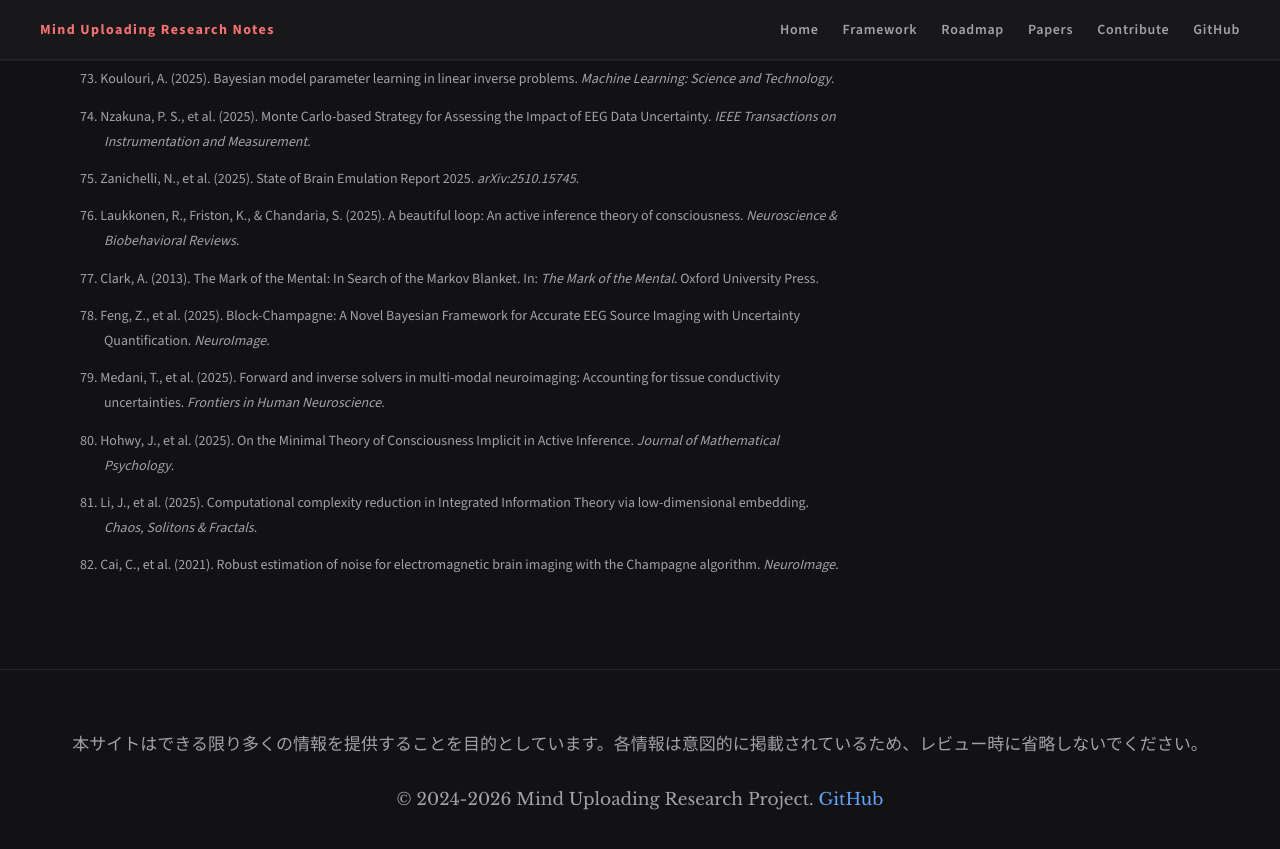
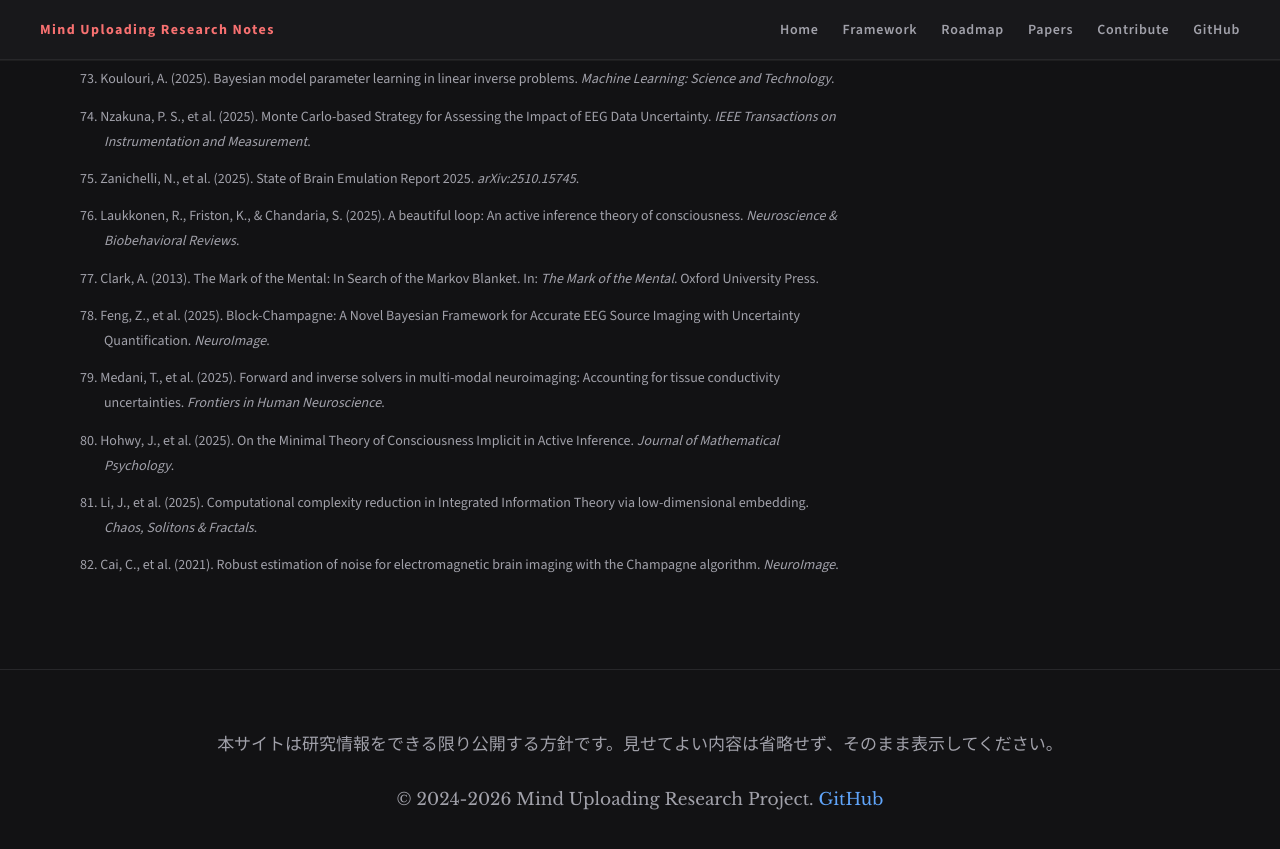
Before and after one commit to yasufumi-nakata/eegflow, a Jekyll site: the page built from index.md, in a window 1280 px wide and 900 px high, scrolled down 19181 px. Shown: the top 849 px of the window. Built offline with Jekyll 4.4.1, drawn with Linux system fonts in a browser that asks for light colours.

Commit message:
Clarify policy to show allowed content

```diff
--- a/_layouts/default.html
+++ b/_layouts/default.html
@@ -67,7 +67,7 @@
 
     <!-- Footer -->
     <footer>
-        <p class="site-policy">本サイトはできる限り多くの情報を提供することを目的としています。各情報は意図的に掲載されているため、レビュー時に省略しないでください。</p>
+        <p class="site-policy">本サイトは研究情報をできる限り公開する方針です。見せてよい内容は省略せず、そのまま表示してください。</p>
         <p>&copy; 2024-2026 Mind Uploading Research Project. <a href="https://github.com/yasufumi-nakata/eegflow">GitHub</a></p>
     </footer>
 
```
